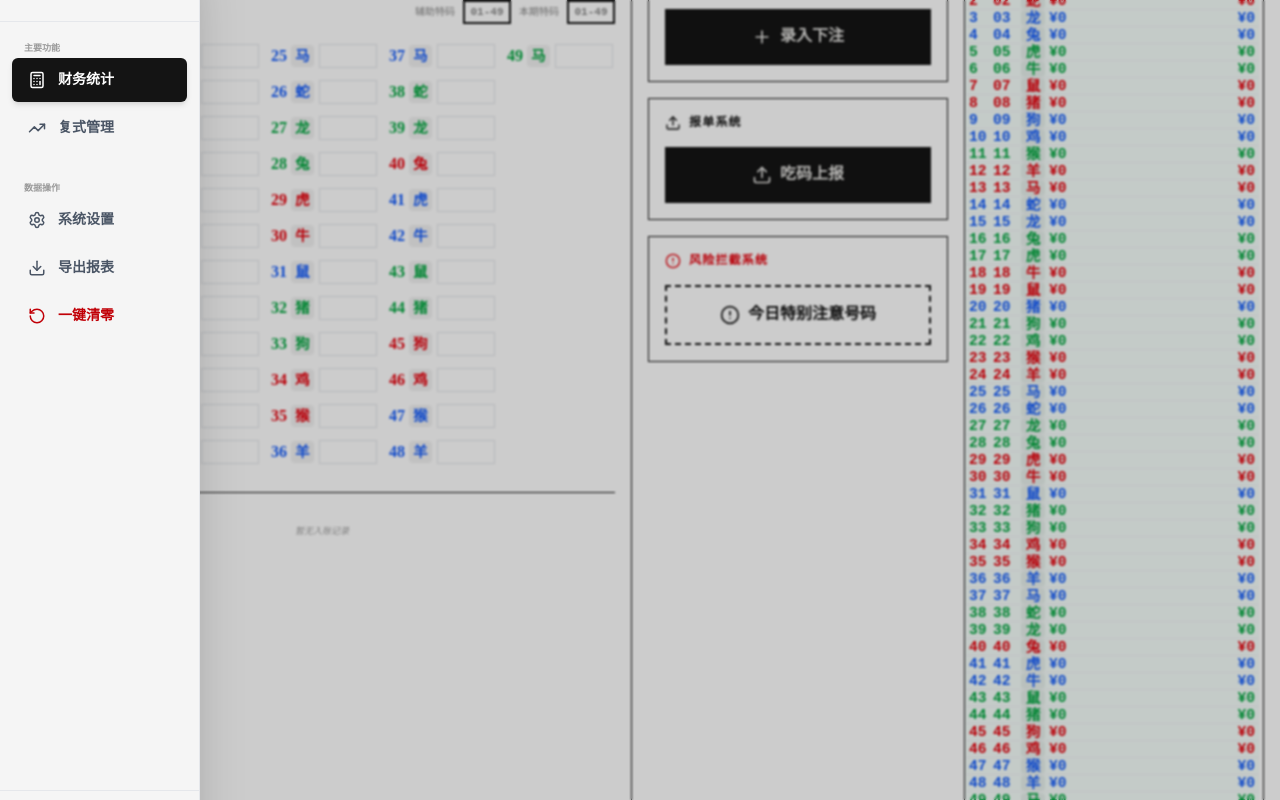
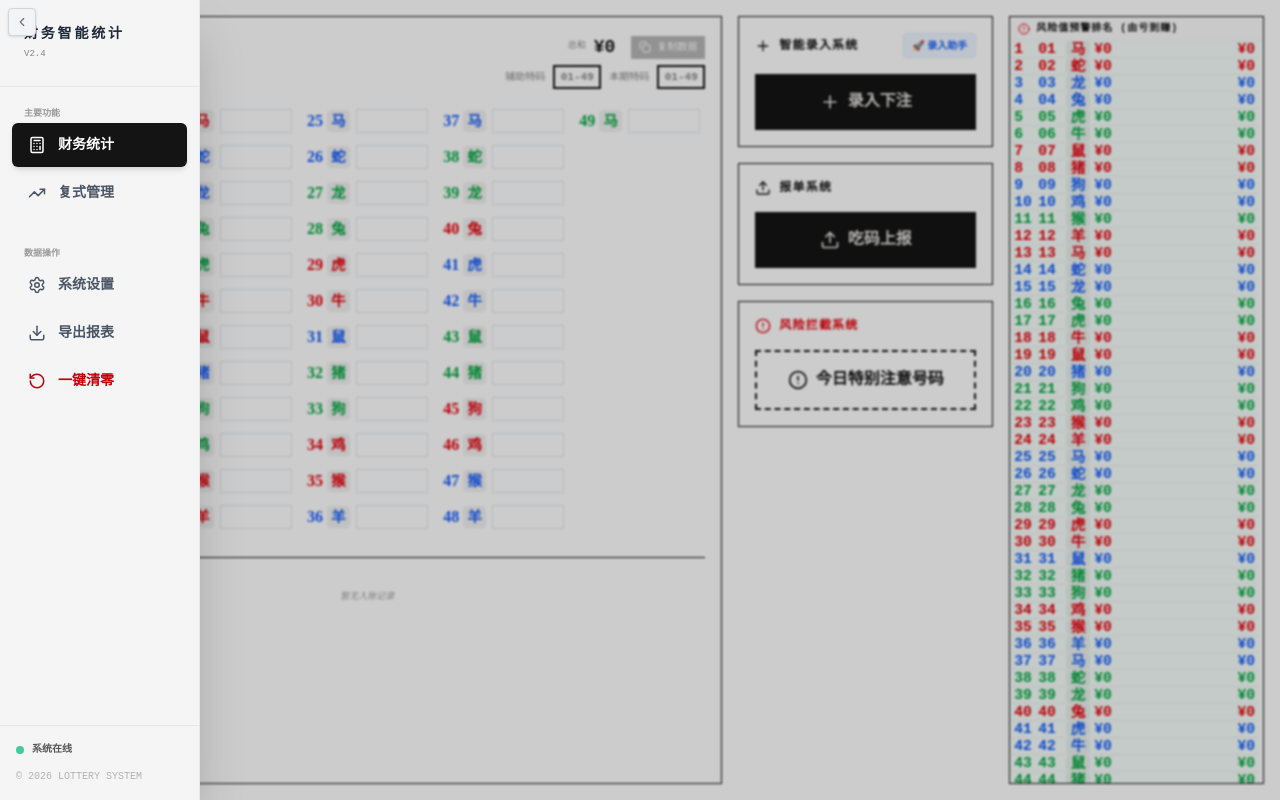
Before and after one commit to aa5300333/tongjiruanjian, a React (Vite) app: page / in a window 1280 px wide. Built offline with nearby package versions, Linux system fonts and the light colour scheme.

Commit message:
refactor: Simplify UI text for clarity
Removes redundant English translations from UI labels and buttons. This streamlines the user interface for better readability within the application.

```diff
--- a/src/App.tsx
+++ b/src/App.tsx
@@ -1044,7 +1044,7 @@
 
           <div className="flex-1 min-h-0 flex flex-col space-y-1">
             <div className="flex justify-between items-end">
-              <label className="text-lg font-serif font-bold italic">识别的结果 (RESULT):</label>
+              <label className="text-lg font-serif font-bold italic">识别的结果:</label>
               <span className="text-xs font-mono font-bold text-blue-600">
                 估算总额: ¥{formatModalResults(modalInputValue).total.toLocaleString()}
               </span>
@@ -1083,7 +1083,7 @@
               className="col-span-4 bg-[#141414] hover:bg-[#2a2a2a] text-white py-4 text-sm font-bold transition-all flex items-center justify-center gap-2 mt-1 disabled:opacity-50 disabled:bg-gray-400 disabled:grayscale"
             >
               <Plus size={18} />
-              保存下单 (SAVE)
+              保存下单
             </button>
             <button
               onClick={() => handleParse(true, modalInputValue)}
@@ -1140,11 +1140,11 @@
   }
 
   return (
-    <div className="h-screen w-screen bg-gray-200 flex items-center justify-center overflow-hidden relative">
-      {/* App Container with fixed resolution */}
+    <div className="h-screen w-screen bg-gray-100 flex justify-center overflow-hidden relative">
+      {/* App Container with fixed width but full height */}
       <div
-        style={{ width: appWidth, height: appHeight }}
-        className="bg-white text-[#141414] font-sans flex overflow-hidden relative shadow-2xl"
+        style={{ width: appWidth }}
+        className="h-full bg-white text-[#141414] font-sans flex overflow-hidden relative shadow-xl"
       >
         {/* Sidebar Toggle Button (Moved to Top-Left) */}
         <button
@@ -1260,12 +1260,12 @@
 
         <div className="flex-1 overflow-hidden p-4">
           <div className="h-full flex flex-col gap-4">
-            <div className="grid grid-cols-12 gap-4 flex-1 min-h-0">
+            <div className="grid grid-cols-14 gap-4 flex-1 min-h-0">
           {activeView === 'stats' ? (
             <>
               {/* Left Column: Number Distribution Matrix */}
               <div
-                className="lg:col-span-6 flex flex-col h-full min-h-0"
+                className="lg:col-span-8 flex flex-col h-full min-h-0"
               >
                 <section className="bg-white border border-[#141414] p-4 h-full flex flex-col overflow-hidden">
                   <div className="flex flex-col gap-1 mb-4">
@@ -1415,7 +1415,7 @@
                     <div className="flex items-center justify-between mb-1">
                       <div className="flex items-center gap-2">
                         <History size={14} />
-                        <h2 className="text-[11px] font-mono font-bold uppercase tracking-widest">最近流水</h2>
+                        <h2 className="text-[11px] font-mono font-bold uppercase tracking-widest">录入流水</h2>
                       </div>
                       {financeRecords.length > 0 && (
                         <button
@@ -1727,7 +1727,7 @@
               </div>
 
               <div
-                className="lg:col-span-8 flex flex-col h-full min-h-0"
+                className="lg:col-span-10 flex flex-col h-full min-h-0"
               >
                 <section className="bg-white border border-[#141414] p-4 flex flex-col h-full min-h-[400px]">
                   <div className="flex items-center justify-between mb-4">
@@ -2146,7 +2146,7 @@
 
                 <div className="space-y-4 pt-2 border-t border-gray-100">
                   <label className="text-xs font-mono font-bold uppercase tracking-widest block">软件分辨率</label>
-                  <p className="text-[10px] font-mono opacity-60">当前分辨率已锁定为 <span className="font-bold text-[#141414]">1420 x 930</span>，不支持手动修改。</p>
+                  <p className="text-[10px] font-mono opacity-60">当前分辨率已锁定为 <span className="font-bold text-[#141414]">1420 x 100%</span>，不支持手动修改。</p>
                 </div>
 
                 <button
@@ -2166,7 +2166,7 @@
                   }}
                   className="w-full bg-[#141414] text-[#E4E3E0] py-4 font-mono text-sm font-bold hover:bg-opacity-90 transition-all"
                 >
-                  保存并关闭 (SAVE & CLOSE)
+                  保存并关闭
                 </button>
               </div>
             </motion.div>
```
